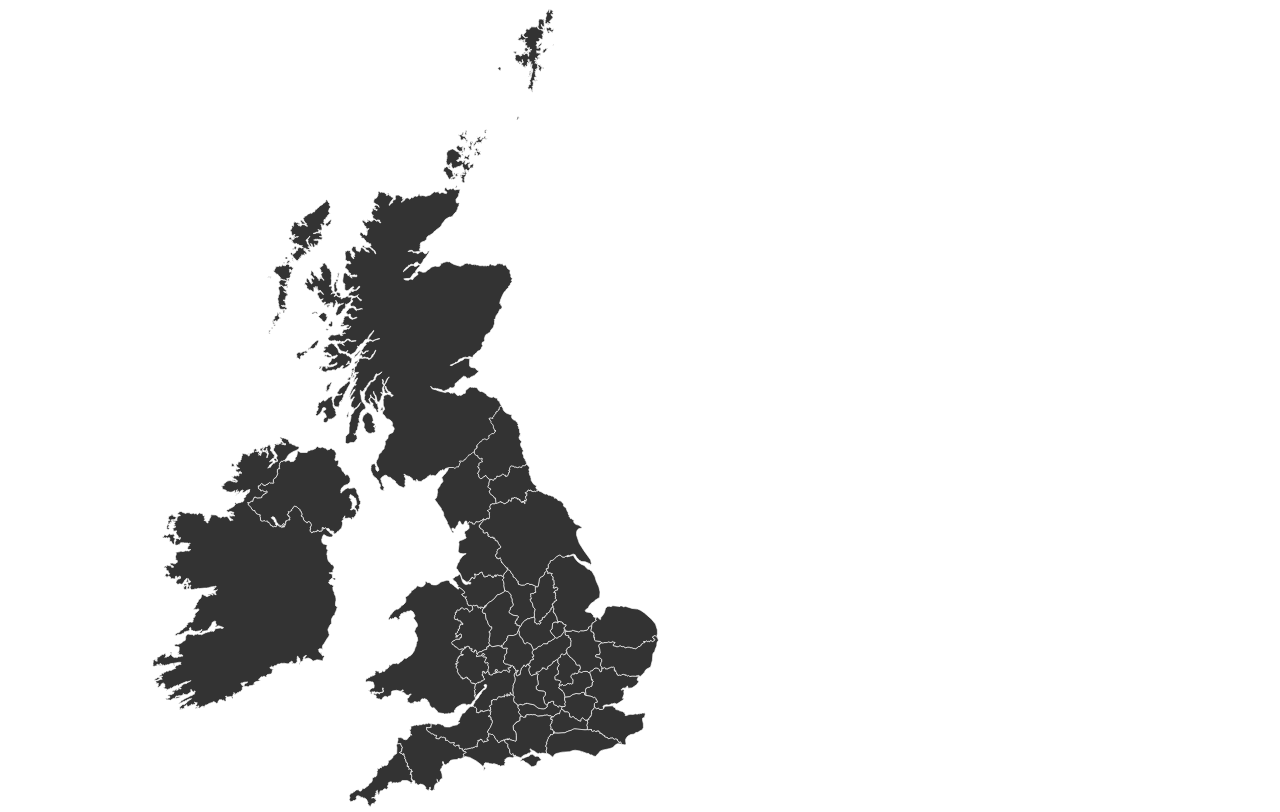
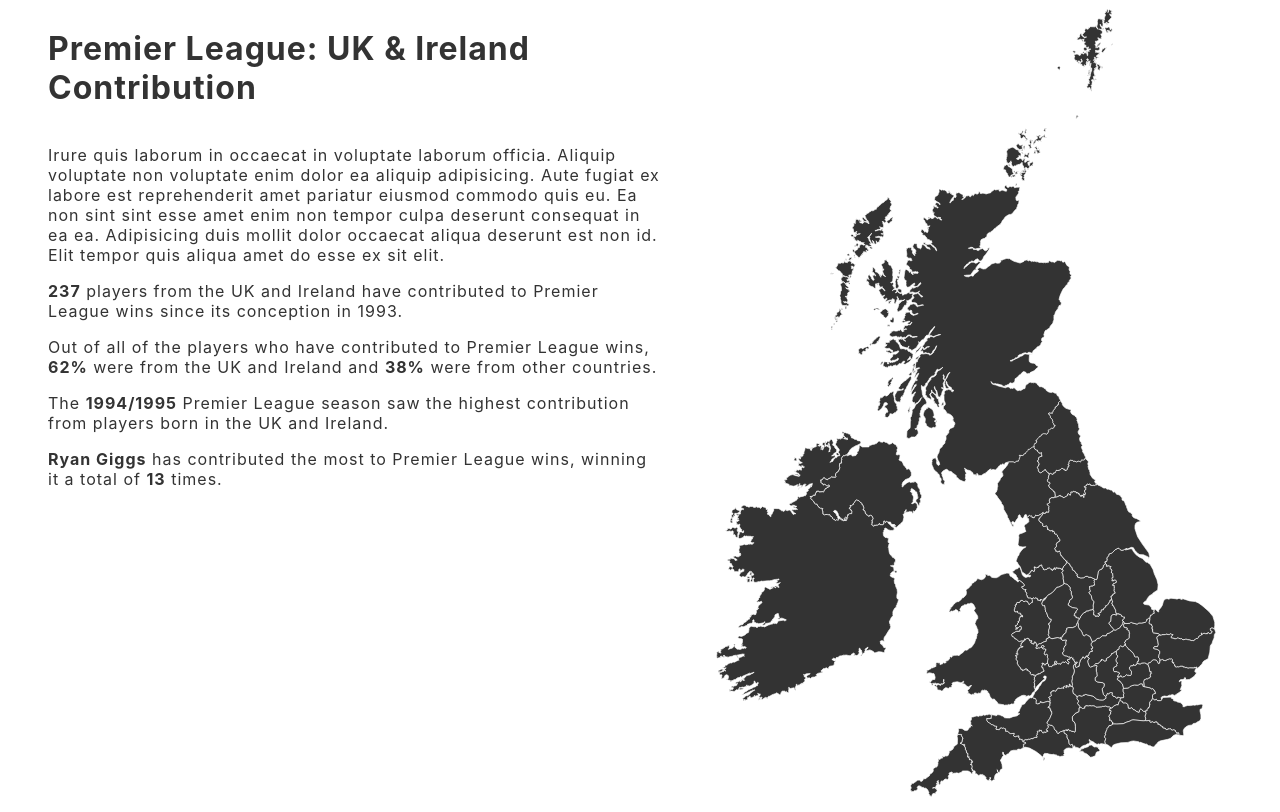
Before and after one commit to Pjaerr/Svelte-Data-Vis-Premier-League, a Svelte app: page / in a window 1280 px wide. Built offline with nearby package versions, Linux system fonts and the light colour scheme.

Commit message:
Interactive map iteration 1

```diff
--- a/src/App.svelte
+++ b/src/App.svelte
@@ -1,15 +1,87 @@
 <script>
+  import { fade } from "svelte/transition";
+
   import MapContainer from "./Components/MapContainer.svelte";
   import MapRegion from "./Components/MapRegion.svelte";
+  import InfoContainer from "./Components/InfoContainer.svelte";
+  import GeneralInformation from "./Components/GeneralInformation.svelte";
+  import RegionInformation from "./Components/RegionInformation.svelte";
   import Regions from "./Data/Regions.js";
+
+  let activeRegion;
+  let title = "Premier League: UK & Ireland Contribution";
 </script>
 
+<style>
+  .app {
+    display: flex;
+  }
+
+  .left-panel {
+    padding-left: 40px;
+    max-width: 50%;
+    flex: 2;
+    display: flex;
+    flex-direction: column;
+    align-items: flex-start;
+  }
+
+  .right-panel {
+    display: flex;
+    justify-content: center;
+    flex: 2;
+  }
+
+  .map-container {
+    position: fixed;
+  }
+
+  @media (max-width: 860px) {
+    .app {
+      flex-direction: column;
+    }
+
+    .left-panel {
+      max-width: 100%;
+      padding-left: 0;
+    }
+
+    .right-panel {
+      max-width: 100%;
+    }
+
+    .map-container {
+      position: relative;
+    }
+  }
+</style>
+
+<main class="app">
+  <div class="left-panel">
+    <div class="info-container" transition:fade={{ duration: 1000 }}>
+      <InfoContainer title={activeRegion ? activeRegion : title}>
+        {#if activeRegion}
+          <RegionInformation region={activeRegion} />
+        {:else}
+          <GeneralInformation />
+        {/if}
+      </InfoContainer>
+    </div>
+  </div>
+  <div class="right-panel">
+    <div class="map-container">
       <MapContainer>
         {#each Regions as { name, svgPath }}
           <MapRegion
+            on:click={() => {
+              activeRegion = name;
+            }}
             {svgPath}
             fillColour="#333"
             strokeColour="white"
             strokeWidth="1px" />
         {/each}
       </MapContainer>
+    </div>
+  </div>
+</main>
--- /dev/null
+++ b/src/Components/GeneralInformation.svelte
@@ -0,0 +1,52 @@
+<script>
+  /*
+   *
+   * Import all of the data and then do something
+   * here to actually work out the values we are
+   * putting onto the page.
+   *
+   */
+
+  const statistics = {
+    numberOfPlayersContributed: 237,
+    percentageOfUKPlayersContributed: 62,
+    seasonWithHighestContribution: "1994/1995",
+    playerWhoContributedMost: {
+      name: "Ryan Giggs",
+      numberOfTimes: 13
+    }
+  };
+</script>
+
+<p>
+  Irure quis laborum in occaecat in voluptate laborum officia. Aliquip voluptate
+  non voluptate enim dolor ea aliquip adipisicing. Aute fugiat ex labore est
+  reprehenderit amet pariatur eiusmod commodo quis eu. Ea non sint sint esse
+  amet enim non tempor culpa deserunt consequat in ea ea. Adipisicing duis
+  mollit dolor occaecat aliqua deserunt est non id. Elit tempor quis aliqua amet
+  do esse ex sit elit.
+</p>
+<p>
+  <b>{statistics.numberOfPlayersContributed}</b>
+  players from the UK and Ireland have contributed to Premier League wins since
+  its conception in 1993.
+</p>
+<p>
+  Out of all of the players who have contributed to Premier League wins,
+  <b>{statistics.percentageOfUKPlayersContributed}%</b>
+  were from the UK and Ireland and
+  <b>{100 - statistics.percentageOfUKPlayersContributed}%</b>
+  were from other countries.
+</p>
+<p>
+  The
+  <b>{statistics.seasonWithHighestContribution}</b>
+  Premier League season saw the highest contribution from players born in the UK
+  and Ireland.
+</p>
+<p>
+  <b>{statistics.playerWhoContributedMost.name}</b>
+  has contributed the most to Premier League wins, winning it a total of
+  <b>{statistics.playerWhoContributedMost.numberOfTimes}</b>
+  times.
+</p>
--- /dev/null
+++ b/src/Components/InfoContainer.svelte
@@ -0,0 +1,19 @@
+<script>
+  export let title;
+</script>
+
+<style>
+  .info-container {
+    display: flex;
+    flex-direction: column;
+
+    letter-spacing: 1px;
+  }
+</style>
+
+<div class="info-container">
+  <h1>{title}</h1>
+  <div class="body">
+    <slot />
+  </div>
+</div>
--- a/src/Components/MapContainer.svelte
+++ b/src/Components/MapContainer.svelte
@@ -2,8 +2,8 @@
   import { onMount } from "svelte";
 
   let svg;
-  let width = "100%";
-  let height = "100%";
+  let width = "0";
+  let height = "0";
 
   onMount(() => {
     let svgBoundingBox = svg.getBBox();
@@ -16,8 +16,7 @@
 <svg
   viewBox="0 0 {width}
   {height}"
-  {width}
-  height={window.innerHeight}
+  height={window.innerHeight - 10}
   bind:this={svg}>
   <g class="regions">
     <slot />
--- a/src/Components/MapRegion.svelte
+++ b/src/Components/MapRegion.svelte
@@ -13,9 +13,14 @@
   .path {
     transition: fill 0.5s ease;
   }
+
+  .path:hover {
+    fill: red;
+  }
 </style>
 
 <path
+  on:click
   transition:draw={{ duration: 1500 }}
   on:introend={() => (transitionEnded = true)}
   d={svgPath}
--- /dev/null
+++ b/src/Components/RegionInformation.svelte
@@ -0,0 +1,12 @@
+<script>
+  /**
+   *
+   * Import all of the required data and then do something here so that we are
+   * showing all of the relevant information/statistics for a Region we are given.
+   *
+   * */
+
+  export let region;
+</script>
+
+<p>This is the information for {region}</p>
```
Lines whose indentation alone changed are shown as unchanged.
